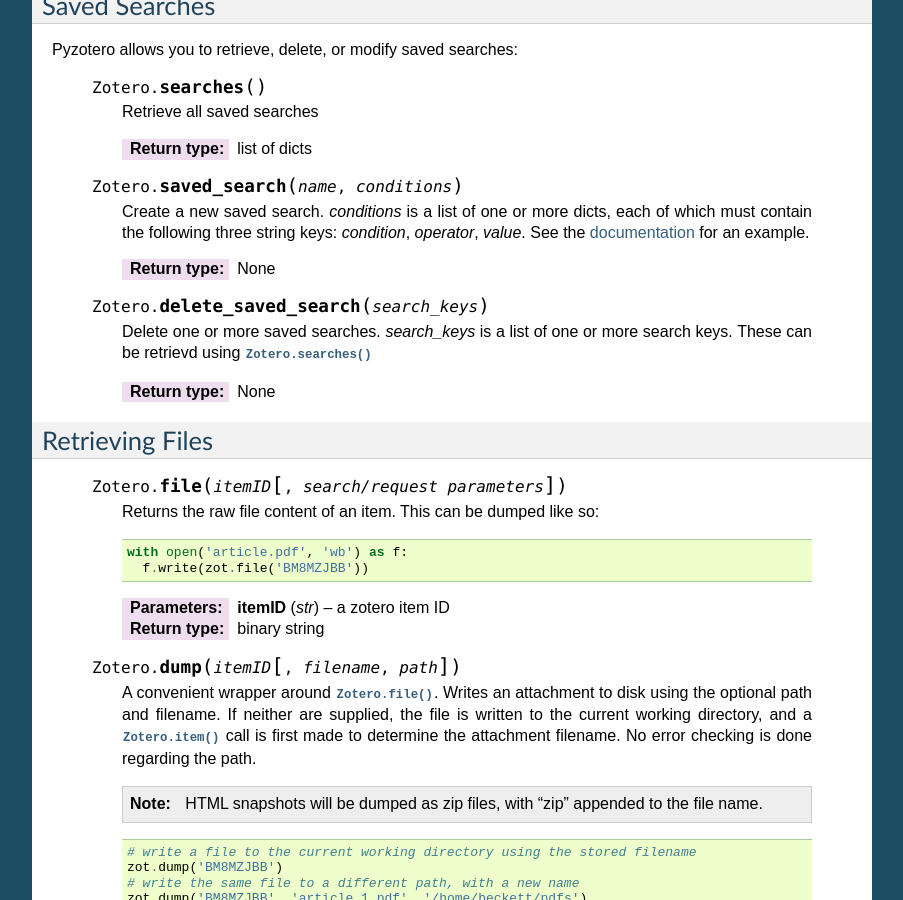
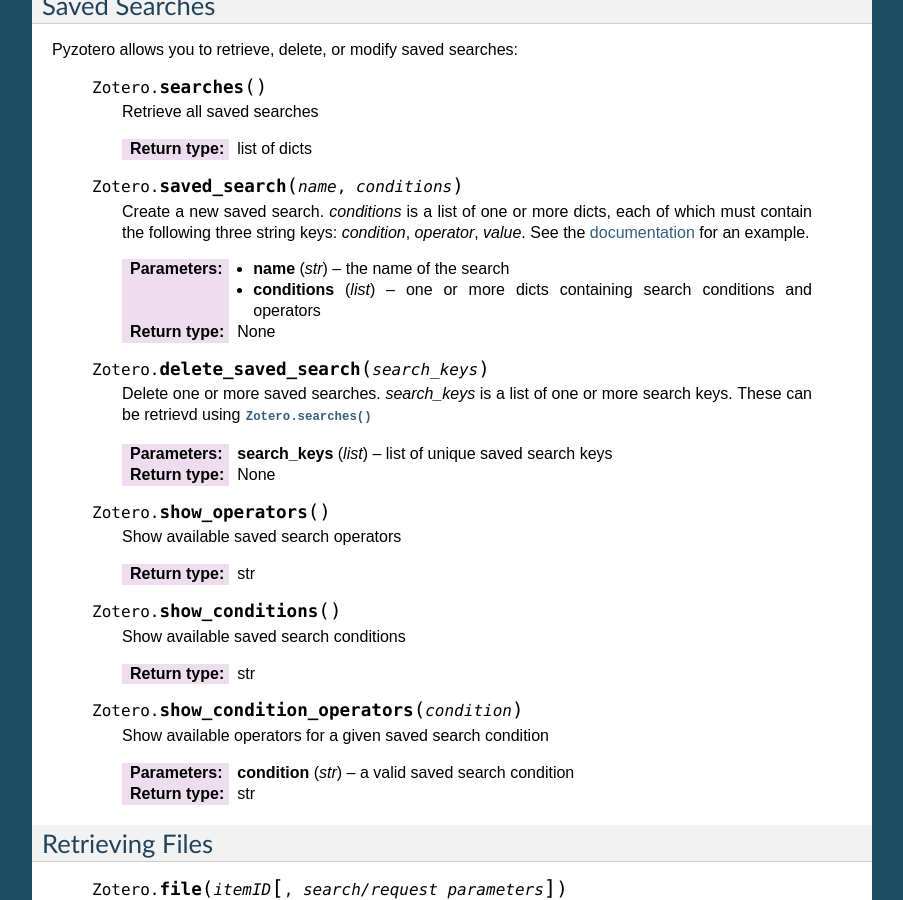
Before and after one commit to urschrei/pyzotero, a Sphinx documentation site: the page built from doc/index.rst, in a window 1280 px wide and 900 px high, scrolled down 4863 px. Shown: the whole window, without its empty margins (198-1101 px from the left). Built offline with Sphinx 7.4.7, drawn with Linux system fonts in a browser that asks for light colours; the version number could not be read and is left out; some of the changed text lies outside the part shown.

Commit message:
More saved search docs

```diff
--- a/doc/index.rst
+++ b/doc/index.rst
@@ -310,13 +310,35 @@
         Create a new saved search. `conditions` is a list of one or more dicts, each of which must contain the following three string keys:
         `condition`, `operator`, `value`. See the `documentation <https://www.zotero.org/support/dev/web_api/v3/write_requests#saved_search_requests>`_ for an example.
 
+        :param str name: the name of the search
+        :param list conditions: one or more dicts containing search conditions and operators
         :rtype: None
 
     .. py:method:: Zotero.delete_saved_search(search_keys)
 
         Delete one or more saved searches. `search_keys` is a list of one or more search keys. These can be retrievd using :py:meth:`Zotero.searches()`
 
+        :param list search_keys: list of unique saved search keys
         :rtype: None
+
+    .. py:method:: Zotero.show_operators()
+
+        Show available saved search operators
+
+        :rtype: str
+
+    .. py:method:: Zotero.show_conditions()
+
+        Show available saved search conditions
+
+        :rtype: str
+
+    .. py:method:: Zotero.show_condition_operators(condition)
+
+        Show available operators for a given saved search condition
+
+        :param str condition: a valid saved search condition
+        :rtype: str
 
 
 ====================
```
